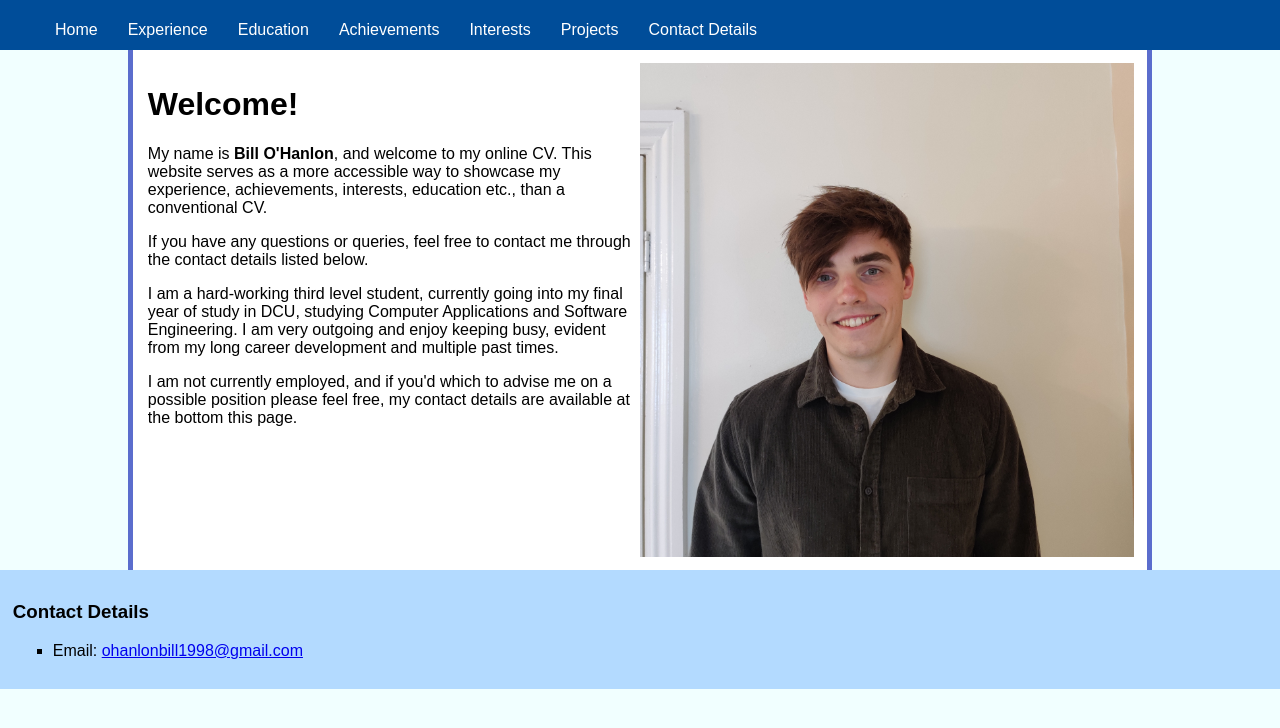
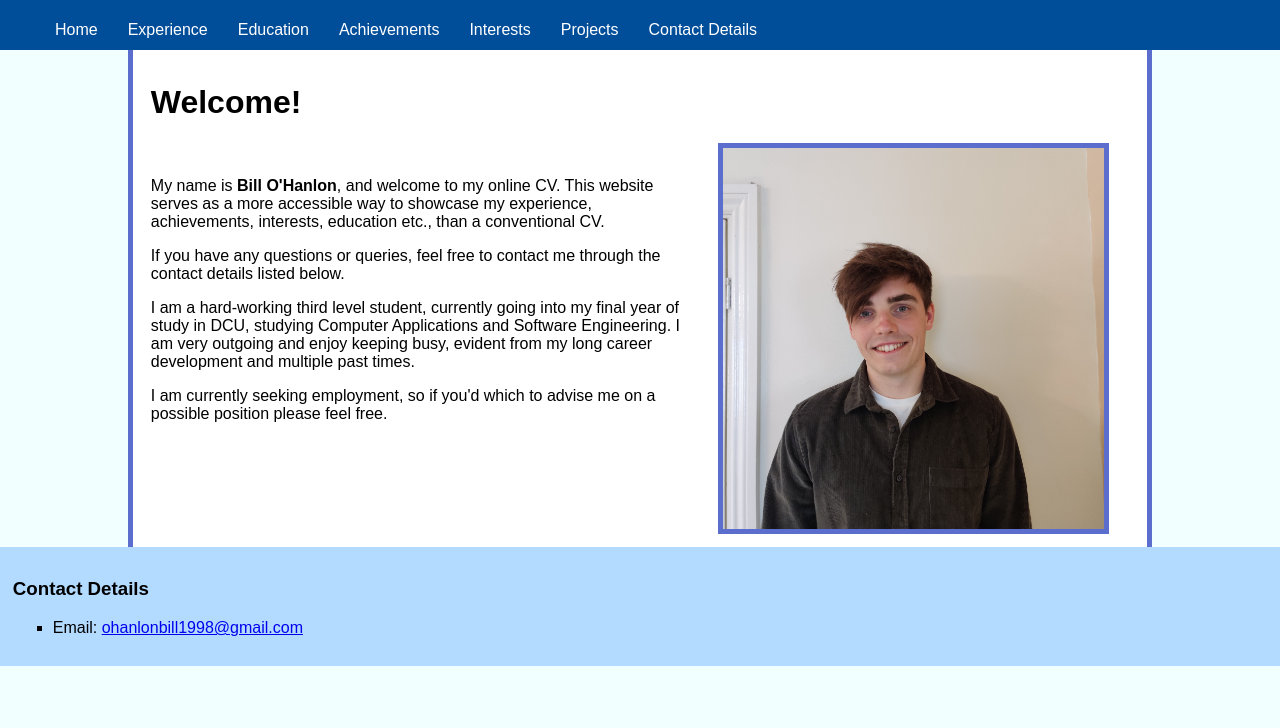
Before and after one commit to billoh28/CV-Website, a Flask app: page / in a window 1280 px wide. Shown: the top 728 px of the page. Run offline with Flask 2, Linux system fonts and the light colour scheme; parts of the project's set-up code (start-up, migrations or seed data) failed here and were passed over.

Commit message:
Adding some minor changes

```diff
--- a/static/styles/layout.css
+++ b/static/styles/layout.css
@@ -87,7 +87,8 @@ ul, li {
 }
 
 .split-text {
-    padding: 2px;
+    margin-left: 5px;
+    margin-right: 5px;
 }
 
 .image {
@@ -97,6 +98,20 @@ ul, li {
     display: block;
     overflow: hidden;
     float: right;
+    margin: 2px;
+}
+
+/* Home Page Styling */
+.home-image {
+    max-width: 40%;
+    height: auto;
+    position: center;
+    display: block;
+    overflow: hidden;
+    float: right;
+    border: solid #5B6DCD 5px;
+    margin-right: 20px;
+    margin-left: 20px;
 }
 
 /* Styling the Footer */
@@ -111,6 +126,7 @@ ul, li {
     padding: 1%;
     position: relative;
     display: block;
+    border-top: solid #5B6DCD 0px;
 }
 
 /* Education Page Styling */
--- a/templates/home.html
+++ b/templates/home.html
@@ -1,14 +1,14 @@
 {% extends "base.html" %}
 {% block content %}
 <div class="split-page">
-
-    <img src="static/IMG_20200724_122912.jpg" alt="" class="image">
     <div class="split-text">
         <h1>Welcome!</h1>
+        <img src="static/IMG_20200724_122912.jpg" alt="" class="home-image">
+        <br>
         <p>My name is <strong>Bill O'Hanlon</strong>, and welcome to my online CV. This website serves as a more accessible way to showcase my experience, achievements, interests, education etc., than a conventional CV.</p>
         <p>If you have any questions or queries, feel free to contact me through the contact details listed below.</p>
         <p>I am a hard-working third level student, currently going into my final year of study in DCU, studying Computer Applications and Software Engineering. I am very outgoing and enjoy keeping busy, evident from my long career development and multiple past times.</p>
-        <p>I am not currently employed, and if you'd which to advise me on a possible position please feel free, my contact details are available at the bottom this page.</p>
+        <p>I am currently seeking employment, so if you'd which to advise me on a possible position please feel free.</p>
     </div>
 
 </div>
```
